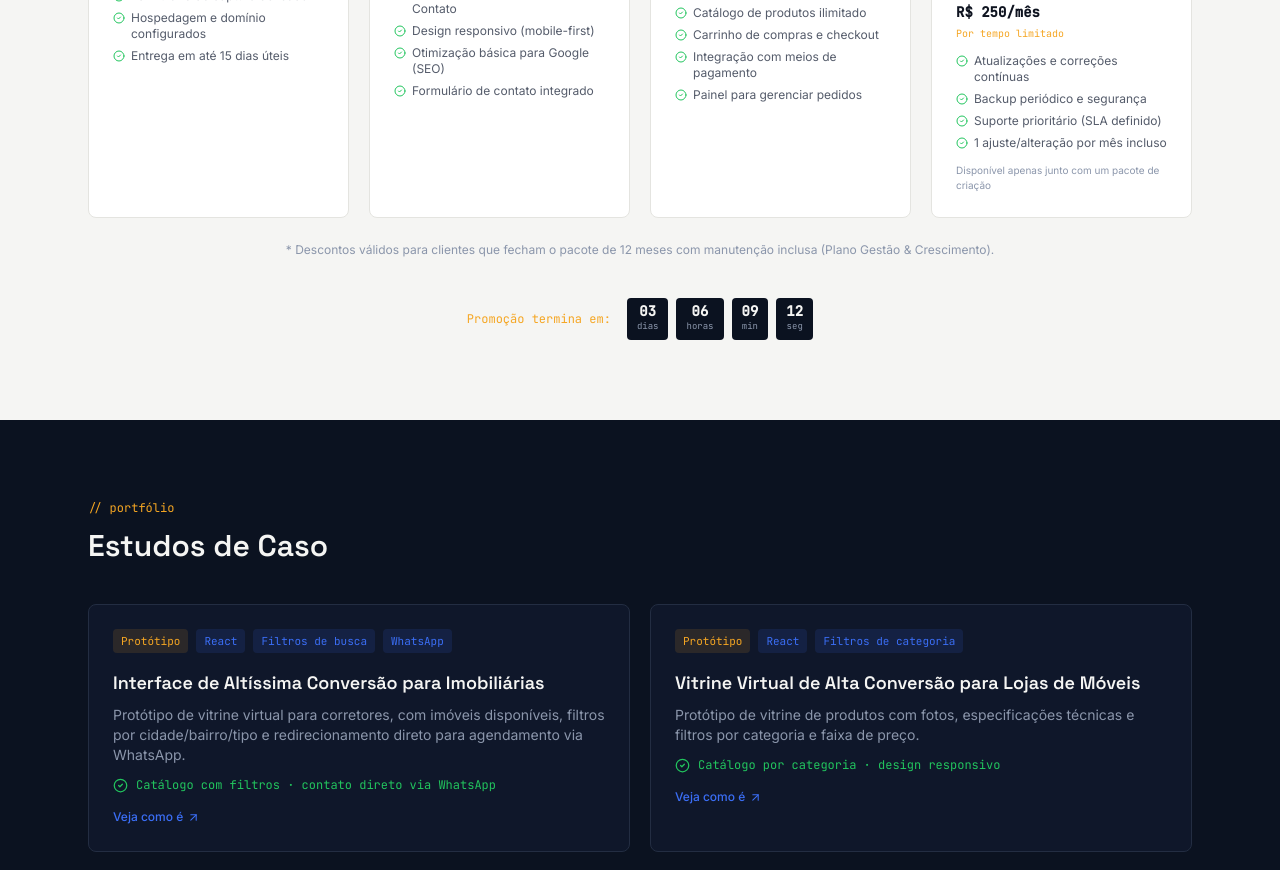
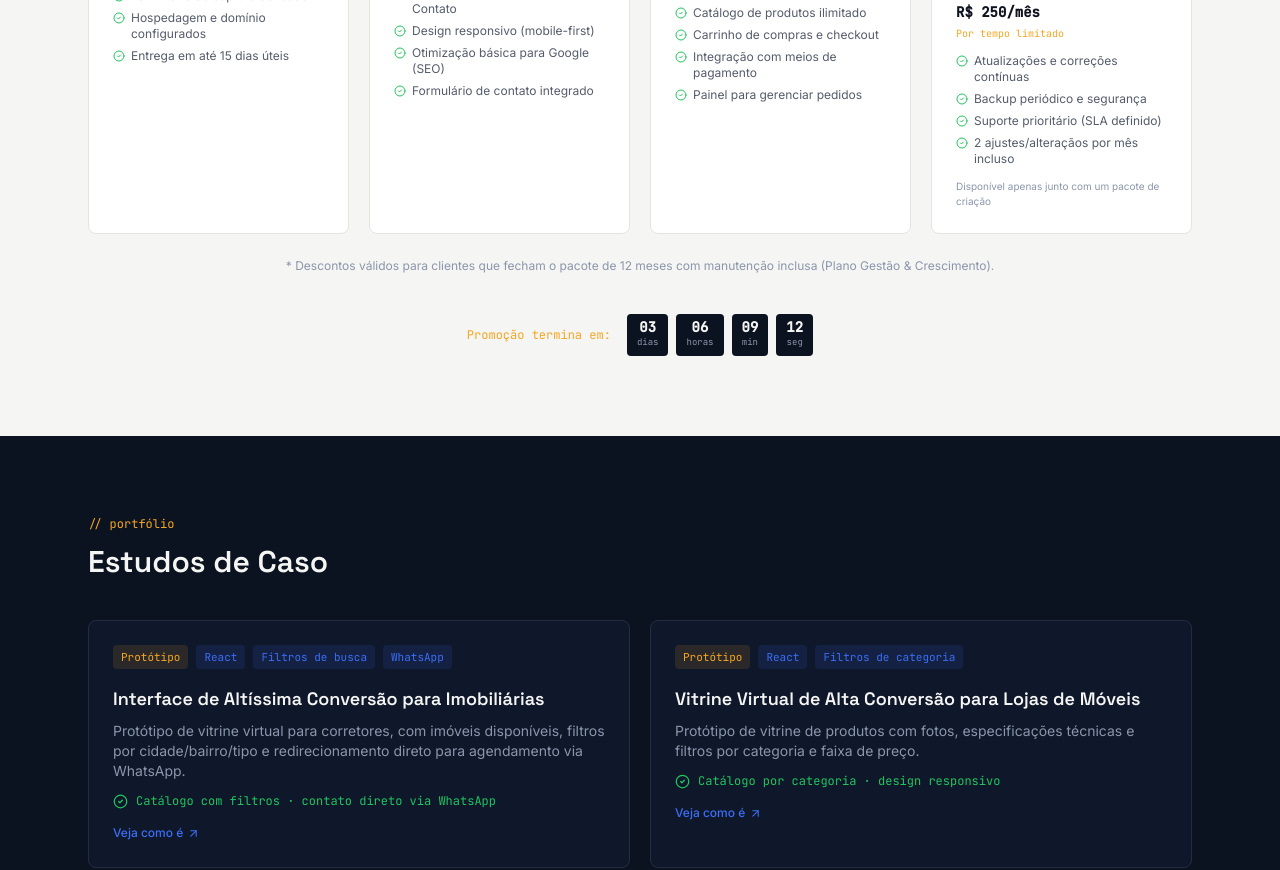
Before and after one commit to jesgalves/design-sites, a React (Vite) app: page / in a window 1280 px wide. Shown: the part 1240-2110 px from the top of the page. Built offline with nearby package versions, Linux system fonts and the light colour scheme.

Commit message:
atualizacao

```diff
--- a/src/App.jsx
+++ b/src/App.jsx
@@ -782,7 +782,7 @@ const services = [
       "Atualizações e correções contínuas",
       "Backup periódico e segurança",
       "Suporte prioritário (SLA definido)",
-      "1 ajuste/alteração por mês incluso",
+      "2 ajustes/alteraçãos por mês incluso",
     ],
     note: "Disponível apenas junto com um pacote de criação",
   },
```
